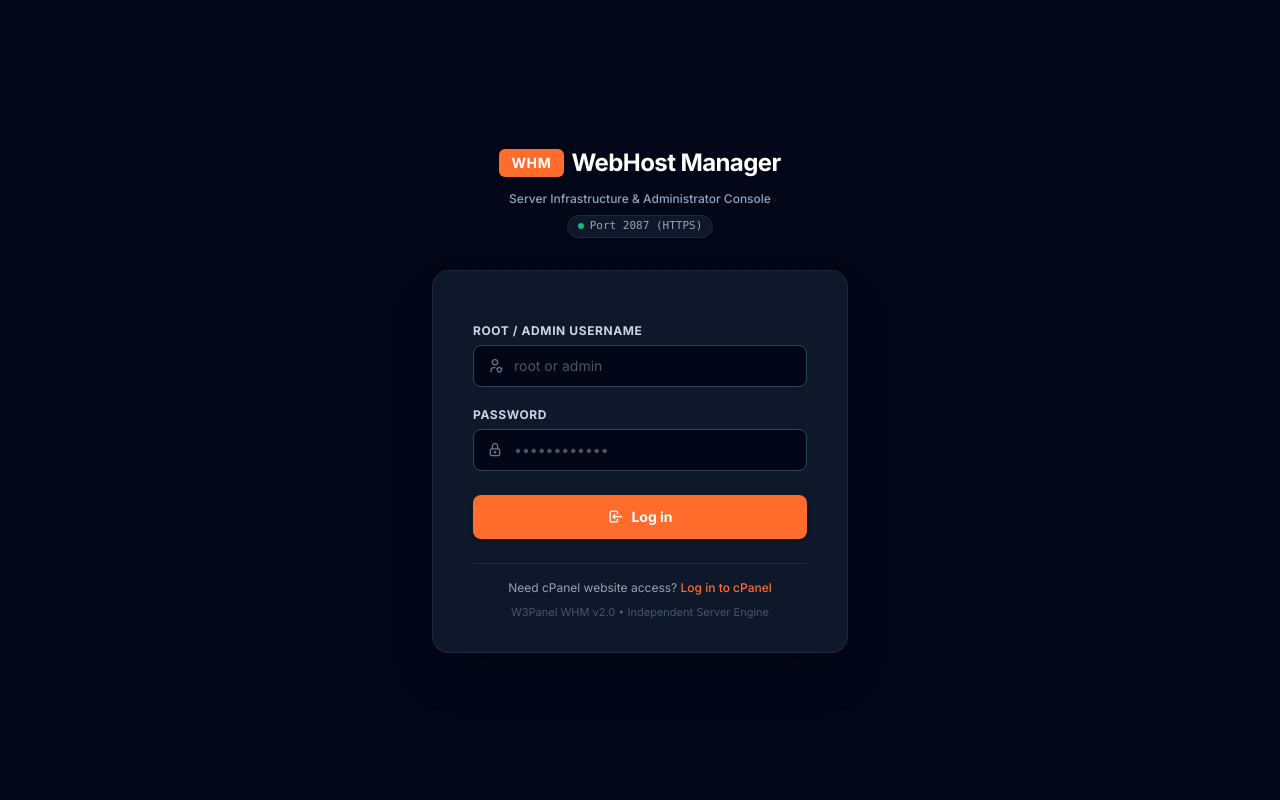
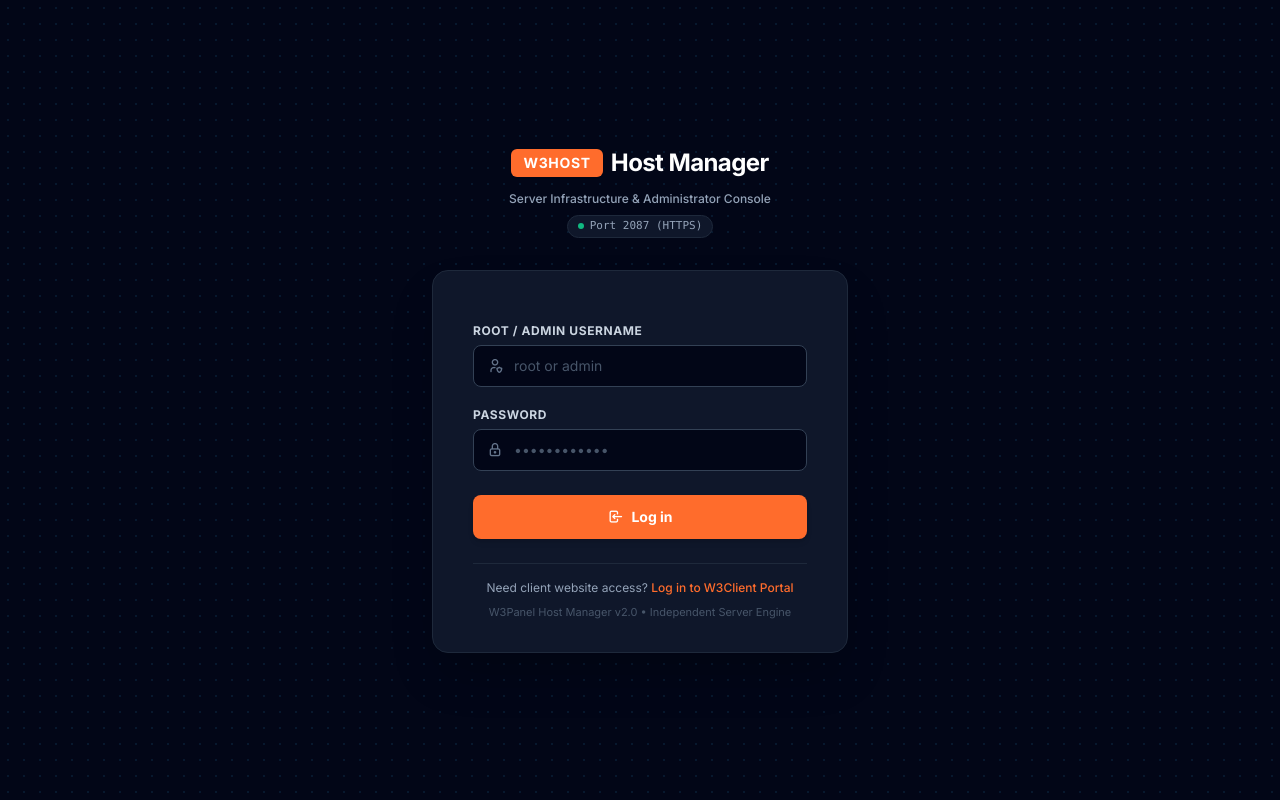
Before and after one commit to lkylab/lkypanel, a Django app: page /login/ in a window 1280 px wide. Run offline with Django 4.2, Linux system fonts and the light colour scheme; some libraries are stand-ins or nearby versions.

Commit message:
refactor(branding): adopt W3Host Manager, W3Client Portal, and W3File Manager branding

```diff
--- a/apps/admin/views.py
+++ b/apps/admin/views.py
@@ -68,7 +68,7 @@ def _sidebar_context(active_page=''):
 # ===========================================================================
 
 def admin_login(request):
-    """Admin login page (WHM / WebHost Manager style)."""
+    """Admin login page (W3Host Manager style)."""
     if request.method == 'POST':
         from packages.core.auth import authenticate_user, create_session
         username = request.POST.get('username', '').strip()
@@ -77,14 +77,14 @@ def admin_login(request):
         try:
             user, is_2fa_required = authenticate_user(username, password, request.META.get('REMOTE_ADDR', ''))
             if user.role != 'admin':
-                return render(request, 'login.html', {'error': 'Administrator access only on WebHost Manager (port 2087).', 'username': username, 'panel_type': 'whm'})
+                return render(request, 'login.html', {'error': 'Administrator access only on W3Host Manager (port 2087).', 'username': username, 'panel_type': 'host'})
 
             create_session(request, user)
             return redirect('admin_dashboard')
         except ValueError as e:
-            return render(request, 'login.html', {'error': str(e), 'username': username, 'panel_type': 'whm'})
+            return render(request, 'login.html', {'error': str(e), 'username': username, 'panel_type': 'host'})
 
-    return render(request, 'login.html', {'panel_type': 'whm'})
+    return render(request, 'login.html', {'panel_type': 'host'})
 
 
 def admin_logout(request):
@@ -330,7 +330,7 @@ def admin_user_toggle_shell(request, user_id):
 
 
 def admin_user_autologin(request, user_id):
-    """WHM-style 1-click autologin into User Portal (cPanel) in a new tab."""
+    """W3Host-style 1-click autologin into W3Client Portal in a new tab."""
     target_user = get_object_or_404(User, id=user_id)
     from packages.core.models import LoginToken
     token_obj = LoginToken.create_for_user(target_user, created_by=request.panel_user, validity_seconds=120)
@@ -534,7 +534,7 @@ def admin_website_delete(request, website_id):
 
 
 def admin_website_vhost(request, website_id):
-    """WHM VirtualHost (Nginx configuration) editor with safety check and rollback."""
+    """Host VirtualHost (Nginx configuration) editor with safety check and rollback."""
     site = get_object_or_404(Website, id=website_id)
     from services.webserver import get_vhost_content, save_custom_vhost, reset_vhost_to_default
 
@@ -744,8 +744,8 @@ def admin_services_status(request):
     db_tuning = get_database_tuning_status()
 
     services_list = [
-        {'name': 'w3panel-admin', 'display': 'W3Panel WHM Admin (Port 2087)', 'icon': 'ti ti-shield-check', 'cmd': 'gunicorn', 'desc': 'Core WebHost Manager Administrative Server'},
-        {'name': 'w3panel-user', 'display': 'W3Panel cPanel Portal (Port 2083)', 'icon': 'ti ti-user-check', 'cmd': 'gunicorn', 'desc': 'End-User Hosting Control Panel Server'},
+        {'name': 'w3panel-admin', 'display': 'W3Host Manager (Port 2087)', 'icon': 'ti ti-shield-check', 'cmd': 'gunicorn', 'desc': 'Core Host Manager Administrative Server'},
+        {'name': 'w3panel-user', 'display': 'W3Client Portal (Port 2083)', 'icon': 'ti ti-user-check', 'cmd': 'gunicorn', 'desc': 'End-User Client Hosting Portal Server'},
         {'name': 'nginx', 'display': 'Nginx Web Server', 'icon': 'ti ti-world', 'cmd': 'nginx', 'desc': 'High-Performance Web Server for User Websites (Ports 80 & 443)'},
         {'name': 'mariadb', 'display': 'MariaDB Database Server', 'icon': 'ti ti-database', 'cmd': 'mariadbd', 'desc': 'Relational MySQL Database Engine'},
         {'name': 'postgresql', 'display': 'PostgreSQL Database Server', 'icon': 'ti ti-database-import', 'cmd': 'psql', 'desc': 'Advanced Object-Relational SQL Database Engine'},
@@ -824,7 +824,7 @@ def admin_system_logs(request):
 
 
 def admin_cron(request):
-    """WHM Scheduled Tasks & Cron Jobs manager across all accounts."""
+    """Host Scheduled Tasks & Cron Jobs manager across all accounts."""
     cron_jobs = CronJob.objects.select_related('owner').all().order_by('-created_at')
 
     system_cron_files = []
--- a/panel/urls_admin.py
+++ b/panel/urls_admin.py
@@ -1,11 +1,11 @@
 """
-W3Panel v2 — WHM Admin URLs (Port 2087)
-Dedicated URL routing for WebHost Manager administrator panel.
+W3Panel v2 — W3Host Manager Admin URLs (Port 2087)
+Dedicated URL routing for W3Host Manager administrator panel.
 """
 from django.urls import path, include
 
 urlpatterns = [
-    # Top-level admin routes (WHM standard)
+    # Top-level admin routes (W3Host standard)
     path('', include('apps.admin.urls')),
 
     # API endpoints
--- a/panel/urls_user.py
+++ b/panel/urls_user.py
@@ -1,5 +1,5 @@
 """
-W3Panel v2 — cPanel User URLs (Port 2083)
+W3Panel v2 — W3Client Portal URLs (Port 2083)
 Dedicated URL routing for end-user panel without '/user/' prefix.
 """
 from django.urls import path, include
@@ -9,7 +9,7 @@ urlpatterns = [
     # Backward compatibility alias
     path('user/', include('apps.user.urls')),
 
-    # Top-level user routes (cPanel standard)
+    # Top-level user routes (W3Client standard)
     path('', include('apps.user.urls')),
 
     # API endpoints
--- a/templates/admin/cron.html
+++ b/templates/admin/cron.html
@@ -1,7 +1,7 @@
 {% extends "base_admin.html" %}
 {% load static %}
 
-{% block title %}Cron Jobs & Scheduled Tasks — WHM{% endblock %}
+{% block title %}Cron Jobs & Scheduled Tasks — W3Host Manager{% endblock %}
 {% block page_title %}Cron Jobs & Scheduled Tasks{% endblock %}
 
 {% block content %}
--- a/templates/admin/services.html
+++ b/templates/admin/services.html
@@ -1,9 +1,9 @@
 {% extends "base_admin.html" %}
 {% load static %}
 
-{% block title %}Service Manager — WebHost Manager{% endblock %}
+{% block title %}Service Manager — W3Host Manager{% endblock %}
 {% block page_title %}Service Manager{% endblock %}
-{% block header_title %}WHM Service Manager{% endblock %}
+{% block header_title %}W3Host Service Manager{% endblock %}
 
 {% block content %}
 <div class="space-y-6">
--- a/templates/admin/users.html
+++ b/templates/admin/users.html
@@ -22,7 +22,7 @@
                 <thead class="bg-gray-50/70 border-b border-gray-200 text-xs font-semibold text-gray-500 uppercase tracking-wider">
                     <tr>
                         <th class="px-5 py-3.5">Username</th>
-                        <th class="px-5 py-3.5">cPanel</th>
+                        <th class="px-5 py-3.5">W3Client</th>
                         <th class="px-5 py-3.5">Email</th>
                         <th class="px-5 py-3.5">Role</th>
                         <th class="px-5 py-3.5">Package</th>
@@ -46,9 +46,9 @@
                         <td class="px-5 py-3.5">
                             <a href="{% url 'admin_user_autologin' u.id %}" target="_blank" rel="noopener noreferrer"
                                class="inline-flex items-center gap-1.5 px-2.5 py-1 bg-amber-500 hover:bg-amber-600 text-white rounded-md text-xs font-bold transition shadow-xs group"
-                               title="Log in to cPanel for {{ u.username }} in a new tab">
+                               title="Log in to W3Client Portal for {{ u.username }} in a new tab">
                                 <i class="ti ti-layout-grid"></i>
-                                <span>cPanel</span>
+                                <span>W3Client</span>
                                 <i class="ti ti-external-link text-[10px] opacity-80 group-hover:opacity-100 transition"></i>
                             </a>
                         </td>
--- a/templates/admin/website_vhost.html
+++ b/templates/admin/website_vhost.html
@@ -1,7 +1,7 @@
 {% extends "base_admin.html" %}
 {% load static %}
 
-{% block title %}VirtualHost Editor: {{ site.domain }} — WHM{% endblock %}
+{% block title %}VirtualHost Editor: {{ site.domain }} — W3Host Manager{% endblock %}
 {% block page_title %}VirtualHost Configuration{% endblock %}
 
 {% block content %}
@@ -33,7 +33,7 @@
             <i class="ti ti-shield-check text-lg"></i>
         </div>
         <div class="text-xs text-blue-900 space-y-1">
-            <p class="font-bold">WHM Administrator Protection & Automated Syntax Verification</p>
+            <p class="font-bold">Host Administrator Protection & Automated Syntax Verification</p>
             <p class="text-blue-700 leading-relaxed">
                 Modifications to this virtual host are atomically validated with <code class="bg-blue-100/80 px-1.5 py-0.5 rounded font-mono font-bold">sudo nginx -t</code> prior to applying. If a syntax mistake is encountered, changes are rolled back immediately without interrupting active Nginx workers.
             </p>
--- a/templates/login.html
+++ b/templates/login.html
@@ -2,10 +2,10 @@
 {% load static %}
 
 {% block title %}
-{% if panel_type == 'whm' or request.resolver_match.url_name == 'admin_login' %}
-Sign In — WebHost Manager (WHM)
+{% if panel_type == 'whm' or panel_type == 'host' or request.resolver_match.url_name == 'admin_login' %}
+Sign In — W3Host Manager
 {% else %}
-Sign In — cPanel
+Sign In — W3Client Portal
 {% endif %}
 {% endblock %}
 
@@ -15,18 +15,18 @@ Sign In — cPanel
 {% endblock %}
 
 {% block body %}
-{% if panel_type == 'whm' or request.resolver_match.url_name == 'admin_login' %}
-{# ==================== WHM (Web Host Manager) LOGIN ==================== #}
+{% if panel_type == 'whm' or panel_type == 'host' or request.resolver_match.url_name == 'admin_login' %}
+{# ==================== W3Host Manager (Server Admin) LOGIN ==================== #}
 <div class="min-h-screen bg-slate-950 flex flex-col justify-center py-12 sm:px-6 lg:px-8 relative overflow-hidden">
     <!-- Subtle background pattern -->
     <div class="absolute inset-0 opacity-10 bg-[radial-gradient(#38bdf8_1px,transparent_1px)] [background-size:16px_16px] pointer-events-none"></div>
 
     <div class="sm:mx-auto sm:w-full sm:max-w-md text-center relative z-10">
         <div class="inline-flex items-center justify-center gap-2 mb-3">
-            <span class="bg-[#ff6c2c] text-white font-black text-sm px-3 py-1 rounded-md tracking-wider shadow-sm uppercase">WHM</span>
-            <span class="text-white font-bold tracking-tight text-2xl">WebHost Manager</span>
+            <span class="bg-[#ff6c2c] text-white font-black text-sm px-3 py-1 rounded-md tracking-wider shadow-sm uppercase">W3Host</span>
+            <span class="text-white font-bold tracking-tight text-2xl">Host Manager</span>
         </div>
-        <p class="text-xs text-slate-400 font-medium">Server Infrastructure & Administrator Console</p>
+        <p class="text-xs text-slate-400 font-medium">Server Infrastructure &amp; Administrator Console</p>
         <div class="mt-2 inline-flex items-center gap-1.5 px-2.5 py-0.5 rounded-full bg-slate-900 border border-slate-800 text-[11px] font-mono text-slate-400">
             <span class="size-1.5 rounded-full bg-emerald-500"></span> Port 2087 (HTTPS)
         </div>
@@ -47,8 +47,8 @@ Sign In — cPanel
                     <label for="username" class="block text-xs font-bold uppercase tracking-wider text-slate-300">Root / Admin Username</label>
                     <div class="mt-1.5 relative">
                         <input id="username" name="username" type="text" autocomplete="username" required value="{{ username|default:'' }}"
-                               placeholder="root or admin"
-                               class="block w-full rounded-lg border border-slate-700 bg-slate-950 px-3.5 py-2.5 pl-10 text-white placeholder:text-slate-600 focus:border-[#ff6c2c] focus:outline-none focus:ring-2 focus:ring-[#ff6c2c]/20 sm:text-sm">
+                                placeholder="root or admin"
+                                class="block w-full rounded-lg border border-slate-700 bg-slate-950 px-3.5 py-2.5 pl-10 text-white placeholder:text-slate-600 focus:border-[#ff6c2c] focus:outline-none focus:ring-2 focus:ring-[#ff6c2c]/20 sm:text-sm">
                         <i class="ti ti-user-shield absolute left-3.5 top-1/2 -translate-y-1/2 text-slate-500"></i>
                     </div>
                 </div>
@@ -57,8 +57,8 @@ Sign In — cPanel
                     <label for="password" class="block text-xs font-bold uppercase tracking-wider text-slate-300">Password</label>
                     <div class="mt-1.5 relative">
                         <input id="password" name="password" type="password" autocomplete="current-password" required
-                               placeholder="••••••••••••"
-                               class="block w-full rounded-lg border border-slate-700 bg-slate-950 px-3.5 py-2.5 pl-10 text-white placeholder:text-slate-600 focus:border-[#ff6c2c] focus:outline-none focus:ring-2 focus:ring-[#ff6c2c]/20 sm:text-sm">
+                                placeholder="••••••••••••"
+                                class="block w-full rounded-lg border border-slate-700 bg-slate-950 px-3.5 py-2.5 pl-10 text-white placeholder:text-slate-600 focus:border-[#ff6c2c] focus:outline-none focus:ring-2 focus:ring-[#ff6c2c]/20 sm:text-sm">
                         <i class="ti ti-lock absolute left-3.5 top-1/2 -translate-y-1/2 text-slate-500"></i>
                     </div>
                 </div>
@@ -73,23 +73,24 @@ Sign In — cPanel
 
             <div class="mt-6 border-t border-slate-800 pt-4 text-center">
                 <p class="text-xs text-slate-400">
-                    Need cPanel website access?
-                    <a href="javascript:void(0)" onclick="window.location.href = window.location.protocol + '//' + window.location.hostname + (window.location.port == '12087' ? ':12083' : ':2083') + '/login/';" class="text-[#ff6c2c] hover:underline font-medium">Log in to cPanel</a>
+                    Need client website access?
+                    <a href="javascript:void(0)" onclick="window.location.href = window.location.protocol + '//' + window.location.hostname + (window.location.port == '12087' ? ':12083' : ':2083') + '/login/';" class="text-[#ff6c2c] hover:underline font-medium">Log in to W3Client Portal</a>
                 </p>
-                <p class="text-[11px] text-slate-600 mt-2">W3Panel WHM v2.0 • Independent Server Engine</p>
+                <p class="text-[11px] text-slate-600 mt-2">W3Panel Host Manager v2.0 • Independent Server Engine</p>
             </div>
         </div>
     </div>
 </div>
 
 {% else %}
-{# ==================== cPanel (User Panel) LOGIN ==================== #}
+{# ==================== W3Client Portal (User Panel) LOGIN ==================== #}
 <div class="min-h-screen bg-slate-50 flex flex-col justify-center py-12 sm:px-6 lg:px-8 relative">
     <div class="sm:mx-auto sm:w-full sm:max-w-md text-center">
-        <div class="inline-flex items-center justify-center mb-2">
-            <span class="text-[#ff6c2c] font-black text-4xl italic tracking-tight drop-shadow-sm">cPanel</span>
+        <div class="inline-flex items-center justify-center gap-2 mb-2">
+            <span class="bg-[#ff6c2c] text-white font-black text-sm px-3 py-1 rounded-md tracking-wider shadow-sm uppercase">W3Client</span>
+            <span class="text-slate-900 font-bold tracking-tight text-2xl">Client Portal</span>
         </div>
-        <h2 class="text-base font-semibold tracking-tight text-slate-700">Web Hosting Control Panel</h2>
+        <h2 class="text-xs font-semibold tracking-tight text-slate-500">Web Hosting &amp; Account Control Panel</h2>
         <div class="mt-2 inline-flex items-center gap-1.5 px-2.5 py-0.5 rounded-full bg-slate-100 border border-slate-200 text-[11px] font-mono text-slate-500">
             <span class="size-1.5 rounded-full bg-emerald-500"></span> Port 2083 (HTTPS)
         </div>
@@ -137,9 +138,9 @@ Sign In — cPanel
             <div class="mt-6 border-t border-slate-100 pt-4 text-center">
                 <p class="text-xs text-slate-500">
                     Server Administrator?
-                    <a href="javascript:void(0)" onclick="window.location.href = window.location.protocol + '//' + window.location.hostname + (window.location.port == '12083' ? ':12087' : ':2087') + '/login/';" class="text-slate-800 hover:text-[#ff6c2c] font-semibold hover:underline">Access WebHost Manager (WHM)</a>
+                    <a href="javascript:void(0)" onclick="window.location.href = window.location.protocol + '//' + window.location.hostname + (window.location.port == '12083' ? ':12087' : ':2087') + '/login/';" class="text-slate-800 hover:text-[#ff6c2c] font-semibold hover:underline">Access W3Host Manager</a>
                 </p>
-                <p class="text-[11px] text-slate-400 mt-2">W3Panel cPanel v2.0 • Container-Native Cloud Hosting</p>
+                <p class="text-[11px] text-slate-400 mt-2">W3Panel Client Portal v2.0 • Container-Native Cloud Hosting</p>
             </div>
         </div>
     </div>
--- a/templates/user/dashboard.html
+++ b/templates/user/dashboard.html
@@ -1,7 +1,7 @@
 {% extends "base_user.html" %}
 {% load static %}
 
-{% block title %}Tools — cPanel{% endblock %}
+{% block title %}Tools — W3Client Portal{% endblock %}
 {% block page_title %}Tools{% endblock %}
 {% block header_title %}Tools{% endblock %}
 
@@ -113,7 +113,7 @@
                         <i class="ti ti-folder"></i>
                     </div>
                     <div class="min-w-0">
-                        <div class="text-xs font-bold text-slate-800 truncate">File Manager</div>
+                        <div class="text-xs font-bold text-slate-800 truncate">W3File Manager</div>
                         <div class="text-[11px] text-slate-400 truncate">Upload & code editor</div>
                     </div>
                 </a>
--- a/templates/user/databases.html
+++ b/templates/user/databases.html
@@ -27,7 +27,7 @@
                 <div>
                     <h4 class="text-xs font-bold">MariaDB / MySQL Server</h4>
                     <p class="text-[11px] {% if is_mariadb_installed %}text-emerald-700{% else %}text-amber-700{% endif %}">
-                        {% if is_mariadb_installed %}Active & Ready for relational SQL queries{% else %}Not installed (Can be installed by admin in WHM){% endif %}
+                        {% if is_mariadb_installed %}Active & Ready for relational SQL queries{% else %}Not installed (Can be installed by admin in W3Host Manager){% endif %}
                     </p>
                 </div>
             </div>
@@ -45,7 +45,7 @@
                 <div>
                     <h4 class="text-xs font-bold">PostgreSQL Server</h4>
                     <p class="text-[11px] {% if is_postgresql_installed %}text-blue-700{% else %}text-amber-700{% endif %}">
-                        {% if is_postgresql_installed %}Active & Ready for advanced SQL workloads{% else %}Not installed (Can be installed by admin in WHM){% endif %}
+                        {% if is_postgresql_installed %}Active & Ready for advanced SQL workloads{% else %}Not installed (Can be installed by admin in W3Host Manager){% endif %}
                     </p>
                 </div>
             </div>
--- a/templates/user/websites.html
+++ b/templates/user/websites.html
@@ -24,7 +24,7 @@
             </div>
             <div>
                 <h4 class="text-xs font-bold text-amber-900">Nginx Web Server is Inactive</h4>
-                <p class="text-xs text-amber-700 mt-0.5">Your domains and configurations are preserved, but require the server administrator to start Nginx via WHM Service Manager.</p>
+                <p class="text-xs text-amber-700 mt-0.5">Your domains and configurations are preserved, but require the server administrator to start Nginx via W3Host Service Manager.</p>
             </div>
         </div>
     </div>
```
Also changed, not shown: apps/user/views.py (+9 -9 lines), packages/core/middleware.py (+4 -4 lines), templates/admin/dashboard.html (+6 -6 lines), templates/admin/websites.html (+4 -4 lines), templates/base_admin.html (+12 -12 lines), templates/base_user.html (+6 -6 lines), templates/user/files.html (+5 -5 lines), tests/test_auth.py (+10 -9 lines), 1 other file.
